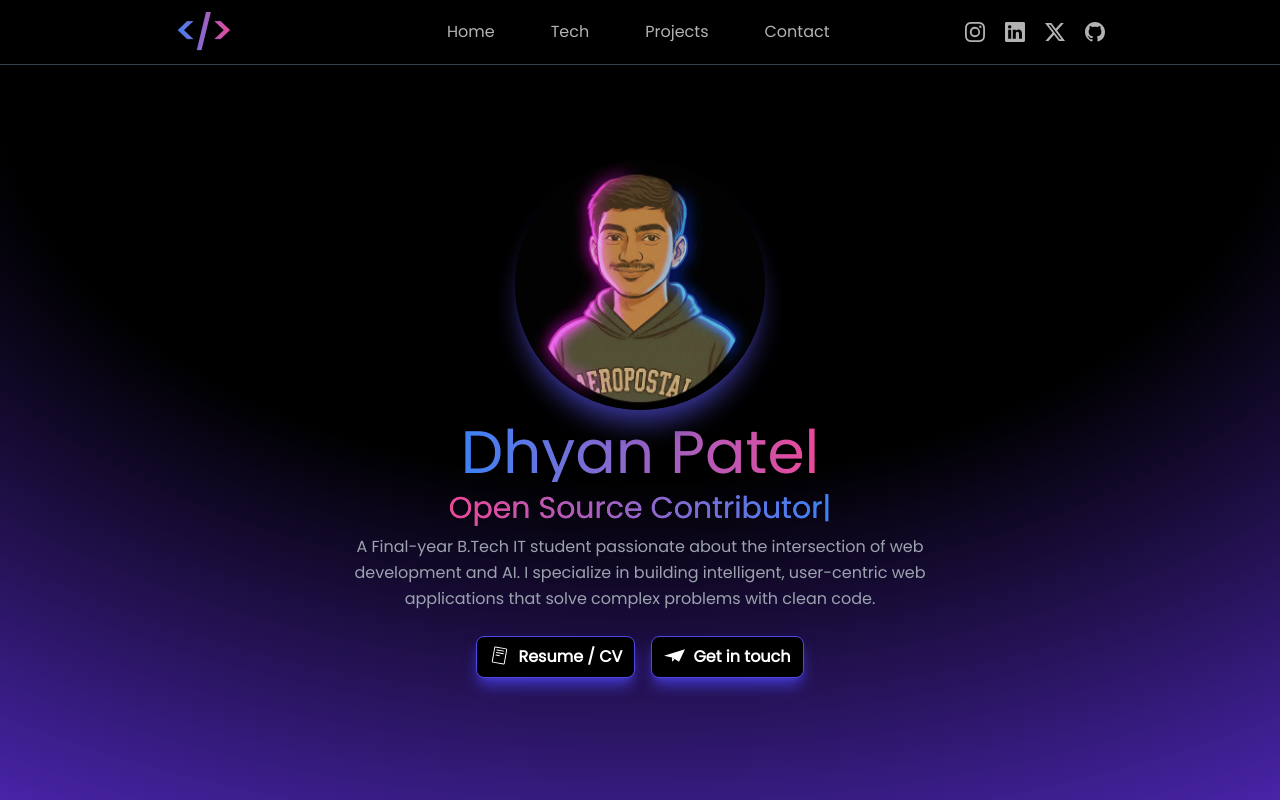
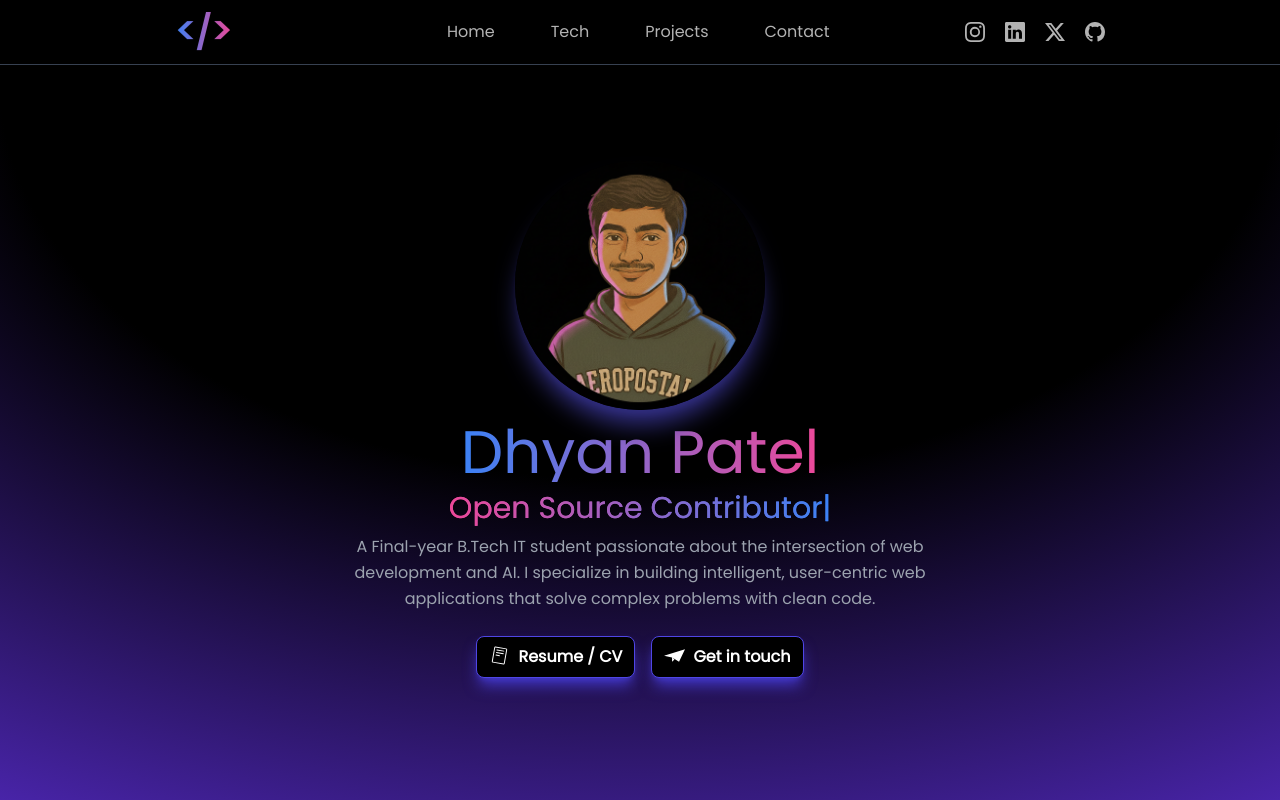
Before and after one commit to dhyanpatel3/dhyan-portfolio, a React (Vite) app: page / in a window 1280 px wide. Shown: the top 800 px of the page. Built offline with nearby package versions, Linux system fonts and the light colour scheme.

Commit message:
update resume link

```diff
--- a/src/components/Hero.jsx
+++ b/src/components/Hero.jsx
@@ -1,4 +1,5 @@
 import dhyan from "/src/images/mno.webp";
+import d12 from "/src/images/d12.png";
 import { motion } from "framer-motion";
 import { useState, useEffect } from "react";
 import { PiReadCvLogoLight } from "react-icons/pi";
@@ -60,7 +61,7 @@ const Hero = () => {
           transition={{ duration: 0.8, delay: 0.2 }}
         >
           <img
-            src={dhyan}
+            src={d12}
             alt=""
             className="w-[250px] cursor-pointer rounded-full shadow-xl shadow-indigo-900 transition-all duration-300 hover:-translate-y-5 hover:scale-105 hover:shadow-2xl hover:shadow-indigo-600 md:w-[250px] animate-float"
           />
@@ -101,7 +102,7 @@ const Hero = () => {
           </p>
           <div className="flex flex-wrap items-center justify-center gap-4 pt-4">
             <a
-              href="https://drive.google.com/file/d/1Ja_Elz4aLFd1yqtyYzfk5InlN7kdEYBn/view?usp=sharing"
+              href="https://drive.google.com/file/d/1uDH2zl-veRIj7SFTFl3n8RmbXrHdPJto/view?usp=sharing"
               target="_blank"
               className="flex text-nowrap rounded-lg border border-indigo-600 bg-black px-3 py-2 text-base font-bold text-white shadow-lg shadow-indigo-700 transition-all duration-300 hover:translate-y-2 hover:shadow-xl hover:shadow-indigo-600 gap-2"
             >
```
Also changed, not shown: src/images/d12.png (added).
